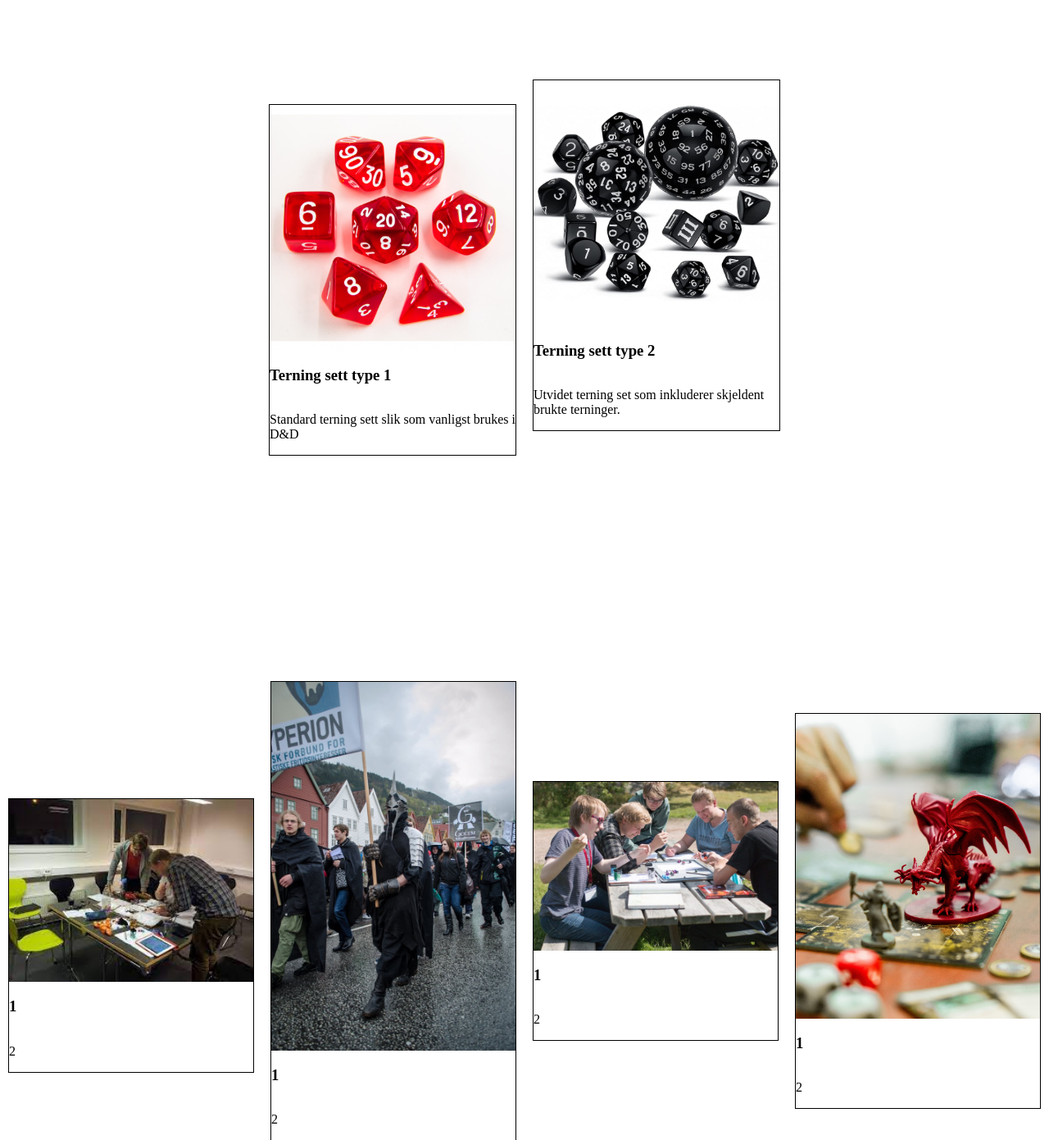
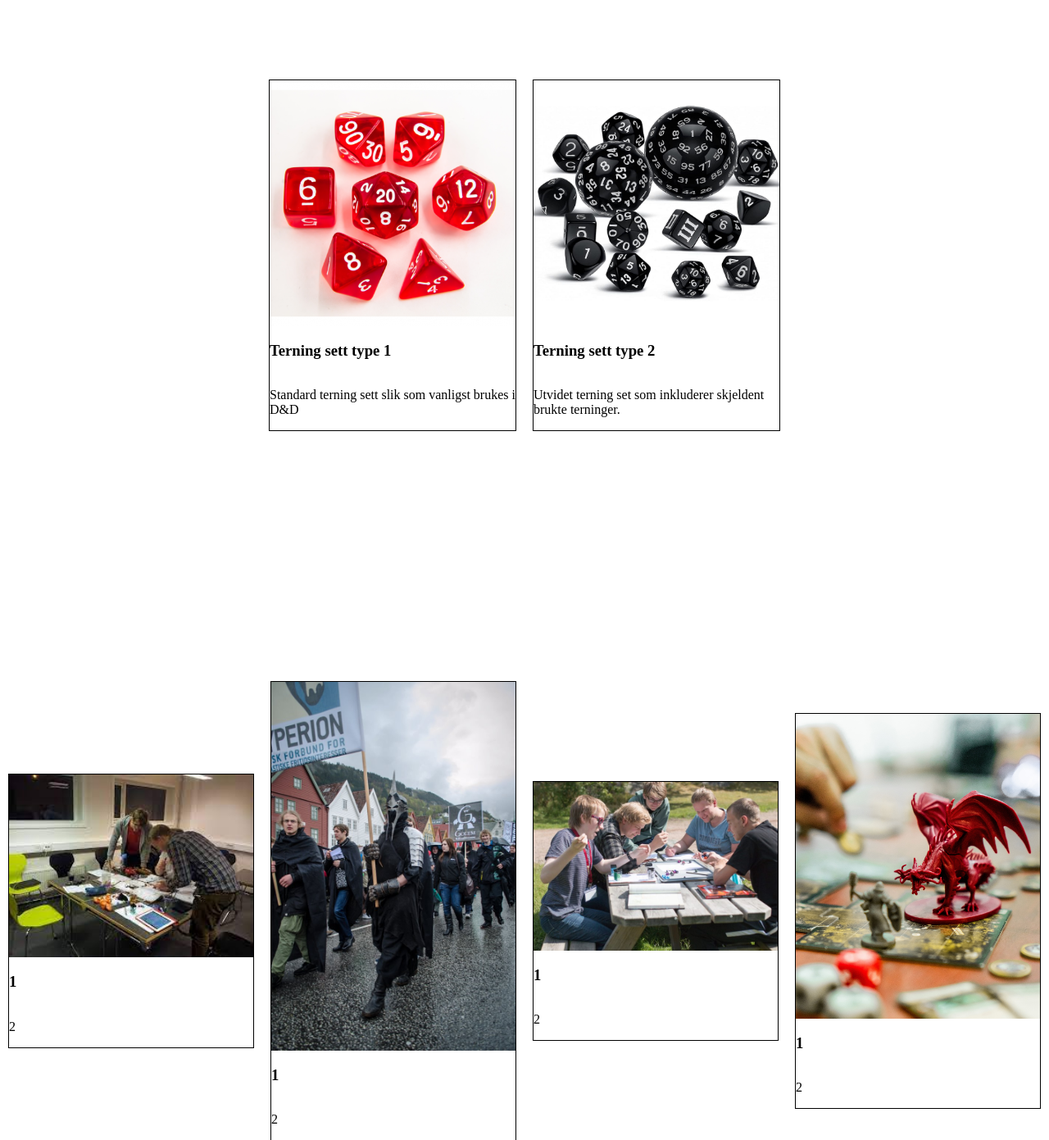
Before and after one commit to NatanielQA/Kodeloftet-media-galleri-Golem, a website: page index.html in a window 1280 px wide. Shown: the part 540-1931 px from the top of the page at 82% size. Drawn offline with Linux system fonts and the light colour scheme.

Commit message:
removed space

```diff
--- a/index.html
+++ b/index.html
@@ -18,7 +18,7 @@
         <!-- Terninger/rollespill -->
 
           <!-- <div class="space"></div> -->
-          <div class="imageCard space">
+          <div class="imageCard">
             <img src="images/Transparant_Red_Dice_Set.jpg" alt="Transparant red dice set">
             <h3>Terning sett type 1</h3>
             <p>Standard terning sett slik som vanligst brukes i D&D</p>
@@ -35,7 +35,7 @@
       <section class="BottomSection">
         <!-- Aktivitet bilder -->
 
-        <div class="imageCard space">
+        <div class="imageCard">
           <img src="images/Golem_Session.jpg" alt="">
           <h3>1</h3>
           <p>2</p>
--- a/styles.css
+++ b/styles.css
@@ -38,7 +38,3 @@ footer {
   justify-content: center;
   align-items: center;
 }
-
-.space {
-  margin-top: 80px;
-}
```
